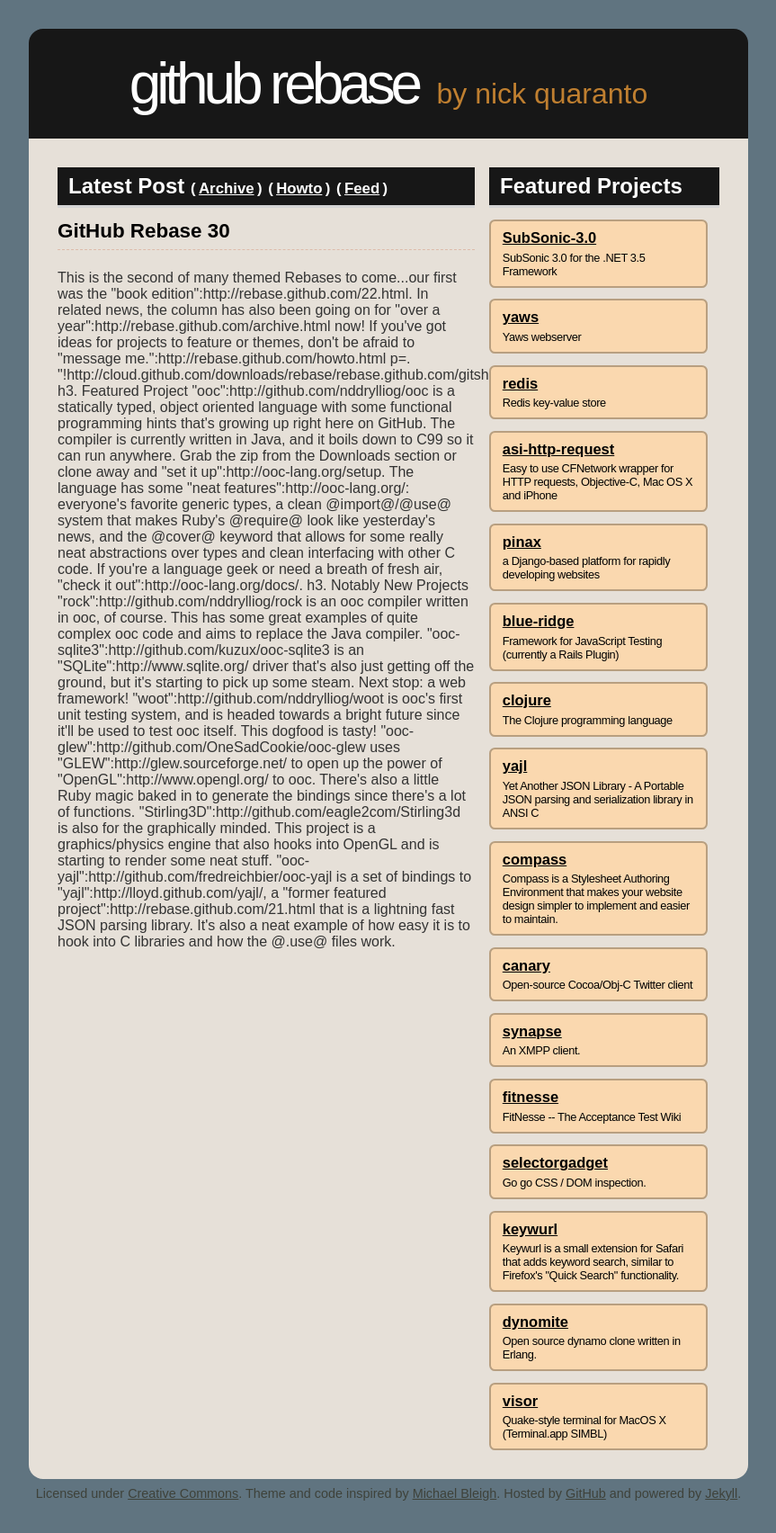
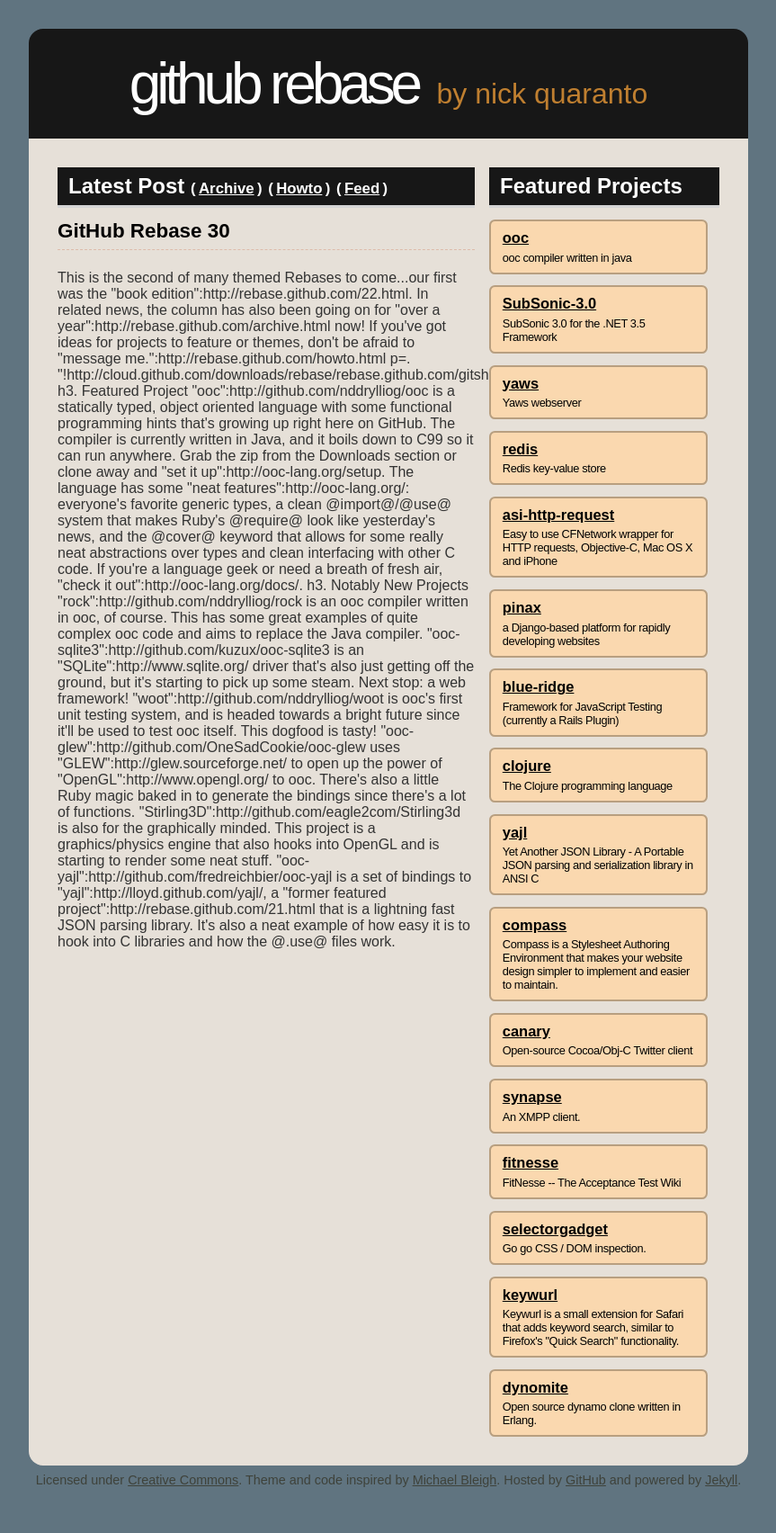
Before and after one commit to rebase-xx/rebase.github.com, a Jekyll site: the page built from index.html, in a window 1280 px wide. Shown: the whole page at 90% size, without its empty margins (208-1071 px from the left). Built offline with Jekyll 4.4.1, drawn with Linux system fonts in a browser that asks for light colours.

Commit message:
updating featured projects

```diff
--- a/_includes/featured.html
+++ b/_includes/featured.html
@@ -1,3 +1,7 @@
+<div class='repo'>
+  <h3><a href='http://github.com/nddrylliog/ooc'>ooc</a></h3>
+  <span class='desc'>ooc compiler written in java</span>
+</div>
 <div class='repo'>
   <h3><a href='http://github.com/subsonic/SubSonic-3.0'>SubSonic-3.0</a></h3>
   <span class='desc'>SubSonic 3.0 for the .NET 3.5 Framework</span>
@@ -58,7 +62,3 @@
   <h3><a href='http://github.com/cliffmoon/dynomite'>dynomite</a></h3>
   <span class='desc'>Open source dynamo clone written in Erlang.</span>
 </div>
-<div class='repo'>
-  <h3><a href='http://github.com/darwin/visor'>visor</a></h3>
-  <span class='desc'>Quake-style terminal for MacOS X (Terminal.app SIMBL)</span>
-</div>
```
